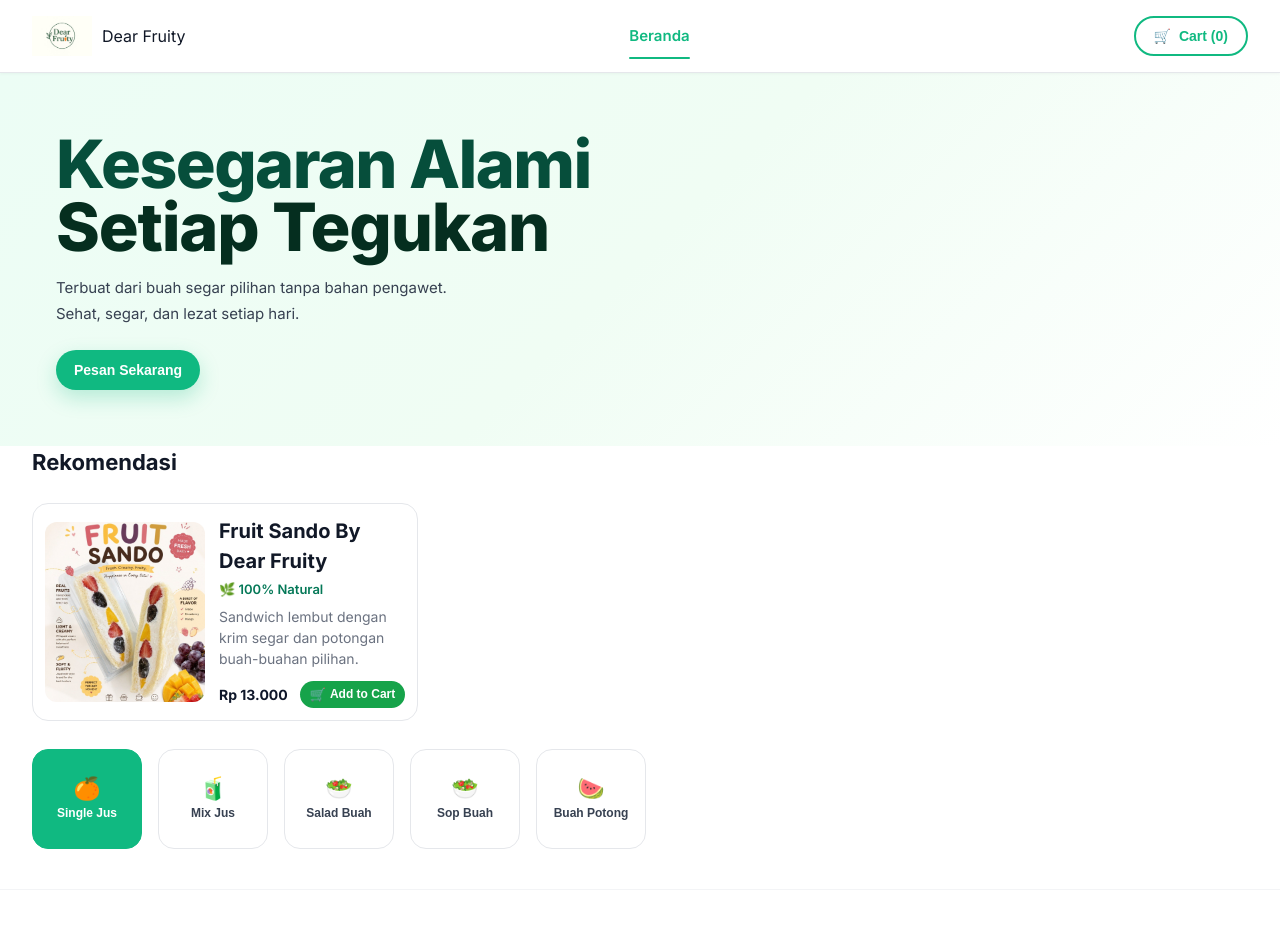
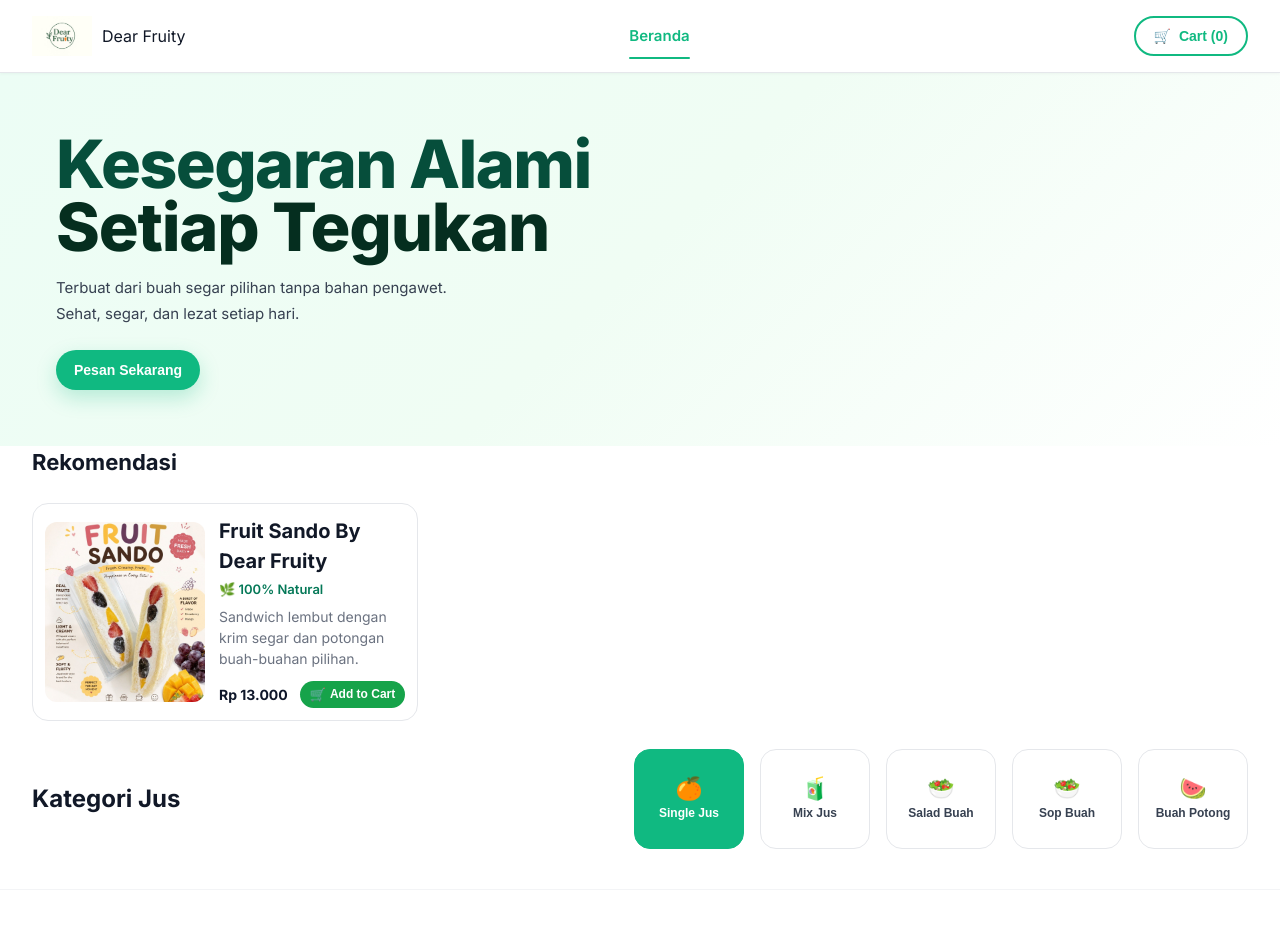
Before and after one commit to simanjuntakalbert57/dearfruity, a React (Vite) app: page / in a window 1280 px wide. Shown: the top 952 px of the page. Built offline with nearby package versions, Linux system fonts and the light colour scheme.

Commit message:
Kembalikan judul Kategori Jus, hapus Lihat semua >

```diff
--- a/src/App.jsx
+++ b/src/App.jsx
@@ -75,6 +75,9 @@ function MenuPage({ navigate, cartItems, favorites, toggleFavorite, addToCart, f
 
         <section className="categories">
           <div className="categories-inner">
+            <div className="categories-header">
+              <h2>Kategori Jus</h2>
+            </div>
             <div className="categories-list">
               {categories.map((c) => (
                 <button
```
